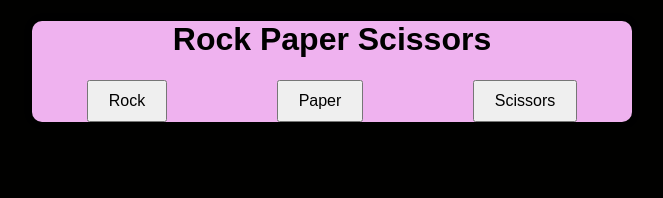
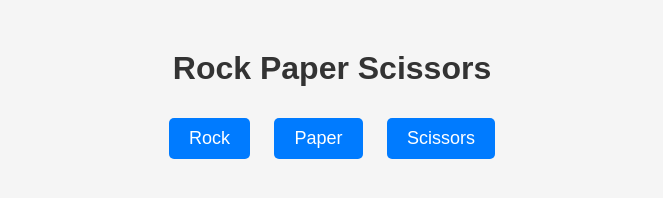
Before and after one commit to SahasRajput-Tech/RockPaperScissors, a plain HTML site: page index.html in a window 1280 px wide. Shown: the whole page, without its empty margins (308-971 px from the left). Drawn offline with Linux system fonts and the light colour scheme.

Commit message:
Improved Styling

```diff
--- a/style.css
+++ b/style.css
@@ -1,30 +1,35 @@
-body{
-    font-family: Arial, Helvetica, sans-serif;
-    background-color: rgb(1, 1, 0);
-}
-.container{
-    max-width: 600px;
-    margin: 0 auto;
+body {
+    font-family: Arial, sans-serif;
+    background-color: #f5f5f5;
+  }
+
+  .container {
     text-align: center;
-    padding: 0%;
-    background-color: rgb(239, 178, 239);
-    border-radius: 10px;
-    box-shadow: 0 0 10px rgba(0, 0, 0, 0.1);
-}
-h1{
-    color: black;
-}
-.choices{
-    display: flex;
-    justify-content: space-around;
+    margin-top: 50px;
+  }
+
+  h1 {
+    color: #333;
+  }
+
+  .choices button {
+    padding: 10px 20px;
+    margin: 10px;
+    font-size: 18px;
+    cursor: pointer;
+    border: none;
+    border-radius: 5px;
+    background-color: #007bff;
+    color: #fff;
+    transition: background-color 0.3s ease;
+  }
+
+  .choices button:hover {
+    background-color: #0056b3;
+  }
+
+  #results {
+    font-size: 24px;
     margin-top: 20px;
-}
-button{
-    padding: 10px 20px;
-    font-size: 16px;
-    cursor: pointer;
-}
-#result{
-    margin-top: 20px;
-    font-size: 24px;
-}
+    color: #333;
+  }
```
